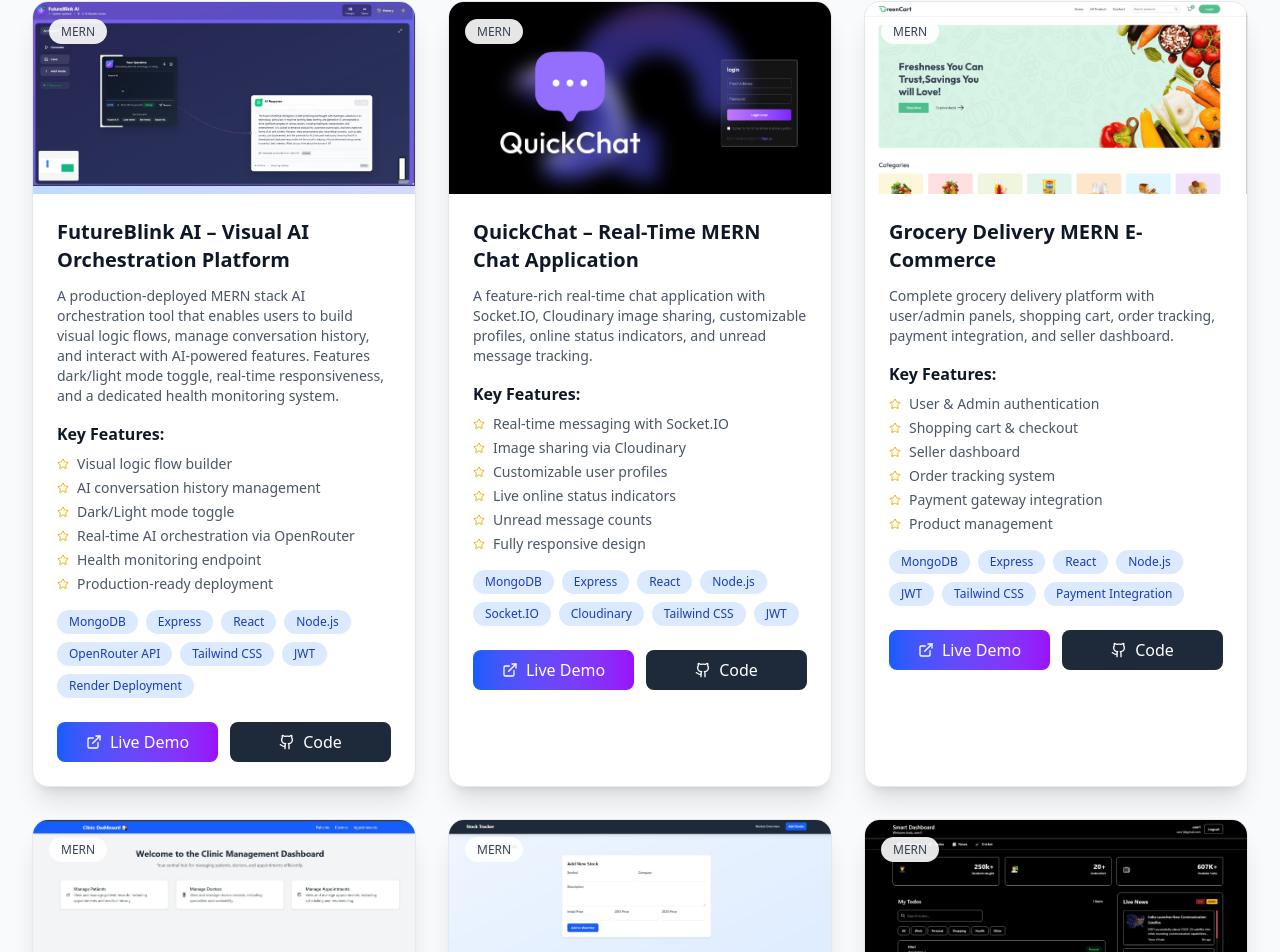
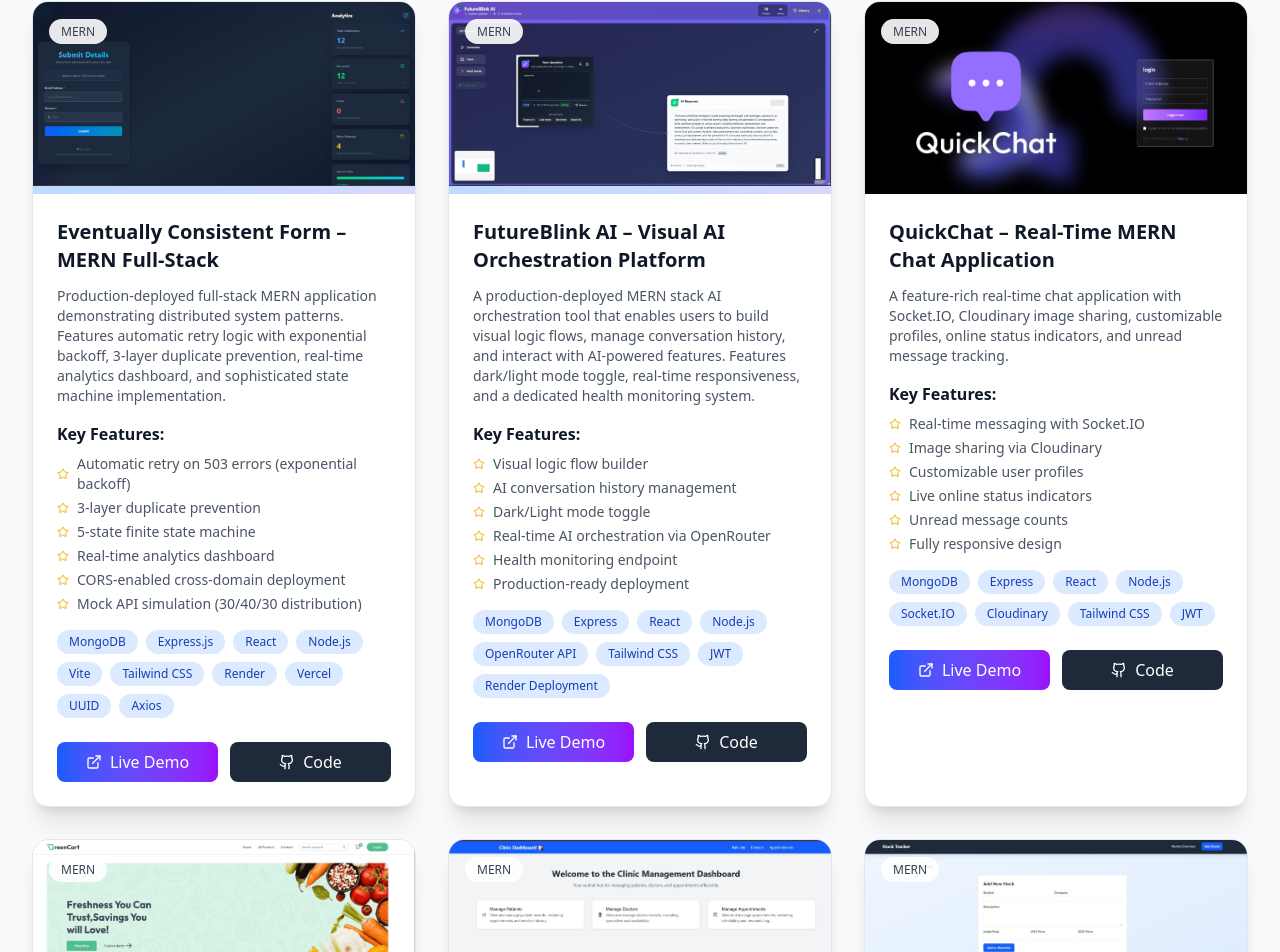
Before and after one commit to Bppatkar/portfolio_bhanu_2026, a React (Vite) app: page / in a window 1280 px wide. Shown: the part 3698-4650 px from the top of the page. Built offline with nearby package versions, Linux system fonts and the light colour scheme.

Commit message:
adding new project

```diff
--- a/src/data/projects.js
+++ b/src/data/projects.js
@@ -163,6 +163,30 @@
 
 export default [
   // ==================== MERN STACK PROJECTS ====================
+  {
+    title: 'Eventually Consistent Form – MERN Full-Stack',
+    description:
+      'Production-deployed full-stack MERN application demonstrating distributed system patterns. Features automatic retry logic with exponential backoff, 3-layer duplicate prevention, real-time analytics dashboard, and sophisticated state machine implementation.',
+    tech: [
+      'MongoDB', 'Express.js', 'React', 'Node.js', 'Vite',
+      'Tailwind CSS', 'Render', 'Vercel', 'UUID', 'Axios'
+    ],
+    features: [
+      'Automatic retry on 503 errors (exponential backoff)',
+      '3-layer duplicate prevention',
+      '5-state finite state machine',
+      'Real-time analytics dashboard',
+      'CORS-enabled cross-domain deployment',
+      'Mock API simulation (30/40/30 distribution)'
+    ],
+    liveLink: 'https://bhumio-client.vercel.app/',
+    codeLink: 'https://github.com/Bppatkar/Bhumio-_Eventually-Consistent-Form',
+    linkedinLink: '#',
+    image: '/eventually-consistent-form.jpg',
+    category: 'mern',
+    showPreview: true,
+    showCode: true,
+  },
   {
     title: 'FutureBlink AI – Visual AI Orchestration Platform',
     description:
```
Also changed, not shown: public/eventually-consistent-form.jpg (added).
